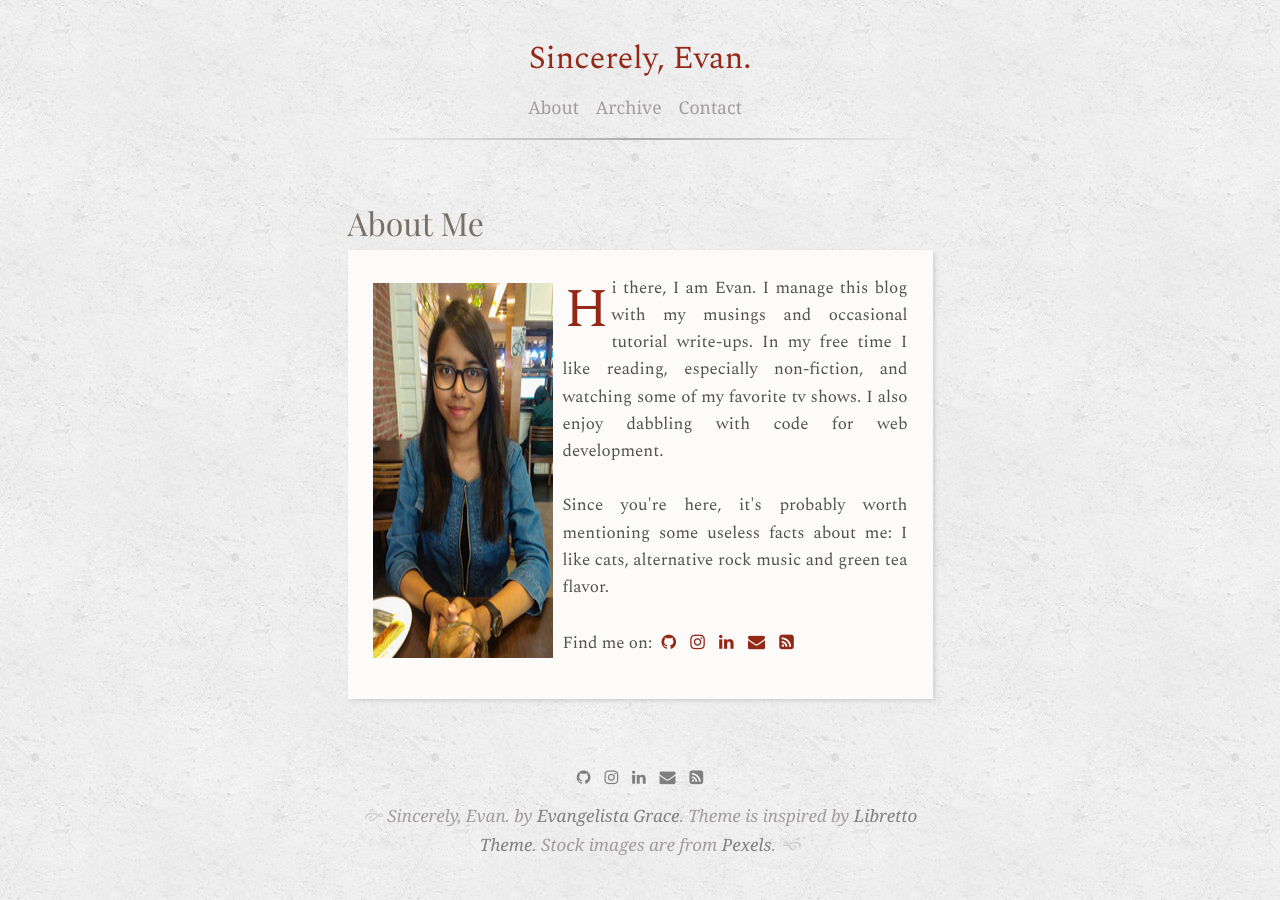
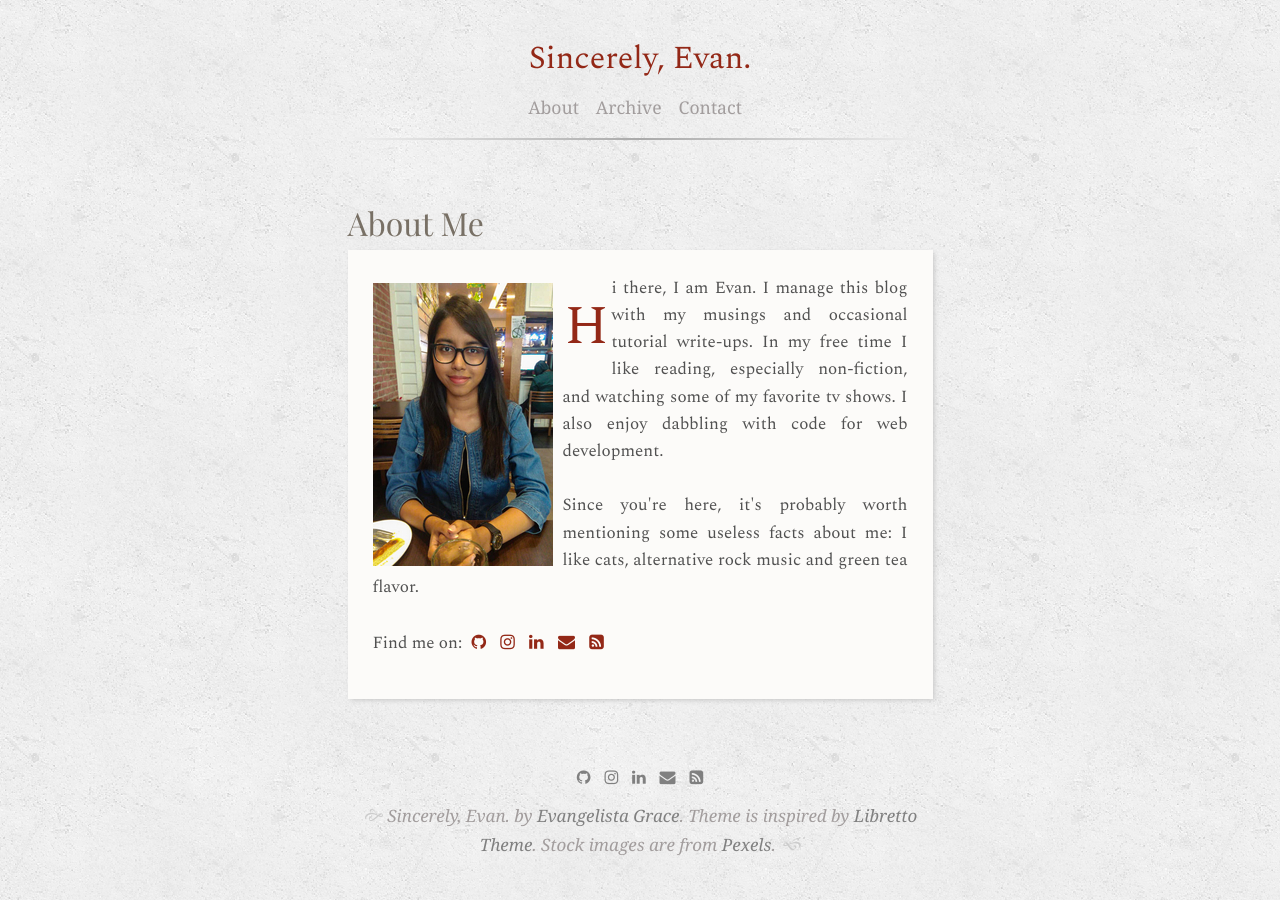
Before and after one commit to evangelistagrace/evangelistagrace.github.io, a Jekyll site: the page built from menu/about.md, in a window 1280 px wide. Built offline with Jekyll 4.4.1, drawn with Linux system fonts in a browser that asks for light colours; some web fonts are replaced.

Commit message:
Update main.css

```diff
--- a/assets/css/main.css
+++ b/assets/css/main.css
@@ -309,7 +309,7 @@ hr {
   float: left;
   font-family: 'Spectral', serif;
   font-size: 3.2em;
-  line-height: 1em;
+  line-height: 1.6;
   padding-top: 8px;
   padding-right: 3px;
   padding-left: 2px;
@@ -319,7 +319,7 @@ hr {
   Pages
 */
 .profile {
-   display: flex;
+   display: block;
 }
 
 
@@ -327,6 +327,7 @@ hr {
   margin: 0;
   margin-top: 8px;
   margin-right: 10px;
+  float: left;
 }
 
 
@@ -771,7 +772,7 @@ th, td {
 
   .posts p:first-of-type::first-letter, .profile span::first-letter {
     font-size: 2.7rem;
-    line-height: 0.5rem;
+    line-height: 0.8rem;
   }
 
   .profile {
```
